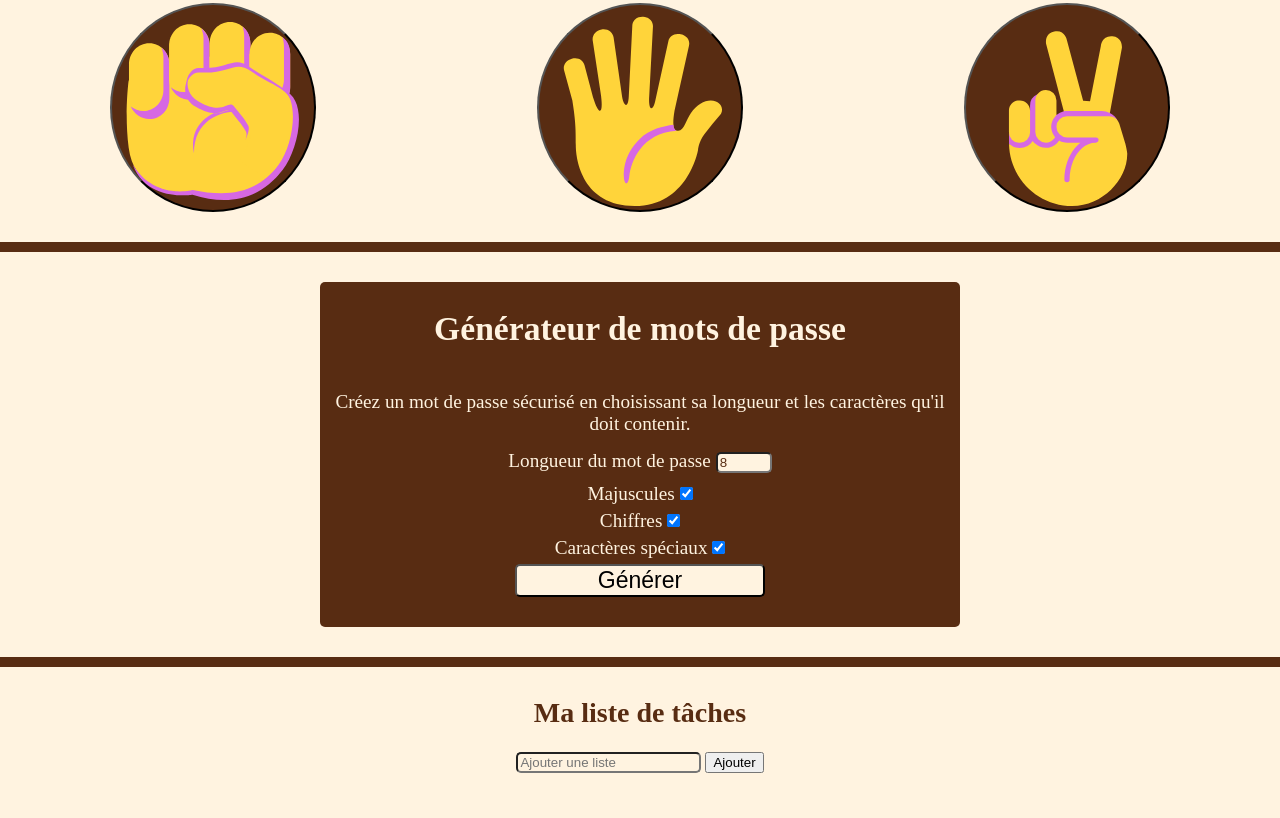
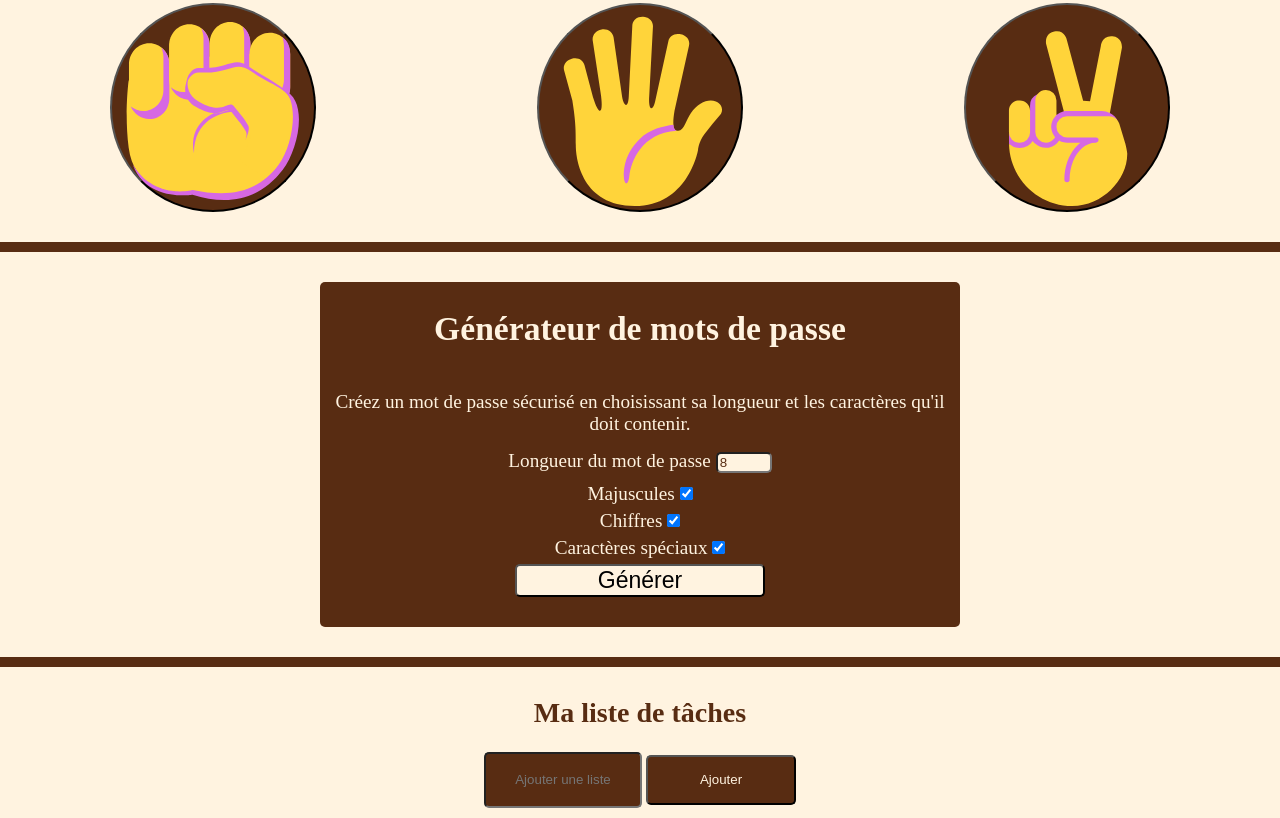
Before and after one commit to CorentinPolard/appli-interactives, a plain HTML site: page index.html in a window 1280 px wide. Shown: the part 491-1309 px from the top of the page. Before the commit the page ends 1274 px from the top, so only its background shows below. Drawn offline with Linux system fonts and the light colour scheme.

Commit message:
Modification du style des boutons pour meilleure visibilité

```diff
--- a/css/style.css
+++ b/css/style.css
@@ -136,6 +136,17 @@ li {
     justify-content: space-between;
 }
 
+#tache, #ajouter {
+    text-align: center;
+    background-color: #582C12;
+    color: #FFF3E0;
+    border-radius: 5px;
+}
+
+#tache:hover {
+    border-color: #D668E3;
+}
+
 @media screen and (min-width: 768px) {
     h2 {
         font-size: 1.75em;
@@ -177,6 +188,11 @@ li {
     #generer {
         font-size: 1.2em;
     }
+
+    #tache, #ajouter {
+        height: 50px;
+        width: 150px;
+    }
 }
 
 @media screen and (min-width: 1150px) {
--- a/js/toDoList.js
+++ b/js/toDoList.js
@@ -31,11 +31,10 @@ function createList() {
     div.appendChild(deleteList);
     deleteList.innerText = 'Supprimer la liste';
 
-
     // Ajouter des tâches à la liste
     addListItem.addEventListener('click', () => {
+        const li = document.createElement('li');
         const deleteButton = document.createElement('button');
-        const li = document.createElement('li');
         if (itemName.value != '') {
             ul.appendChild(li);
             deleteButton.innerText = 'Supprimer';
```
